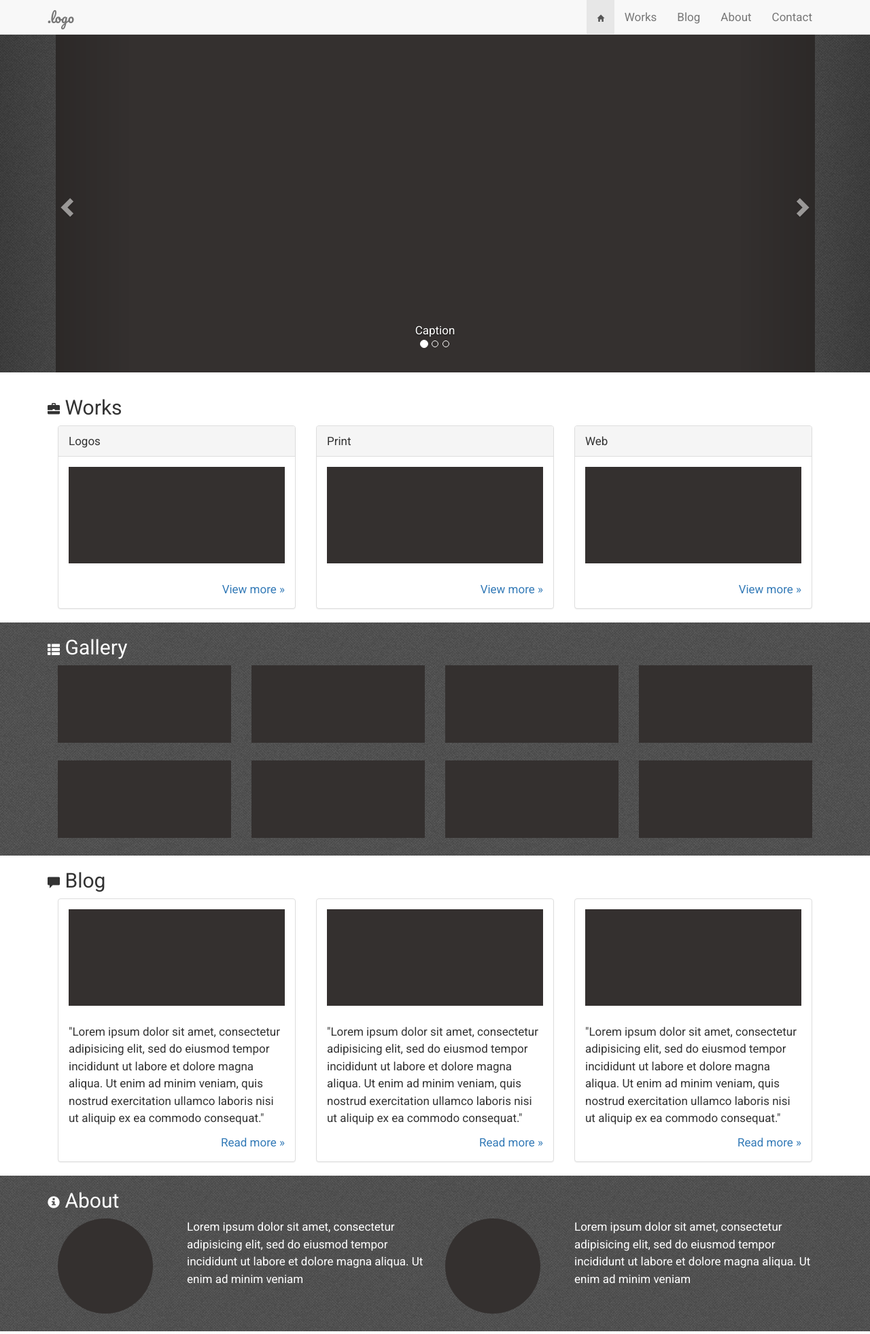
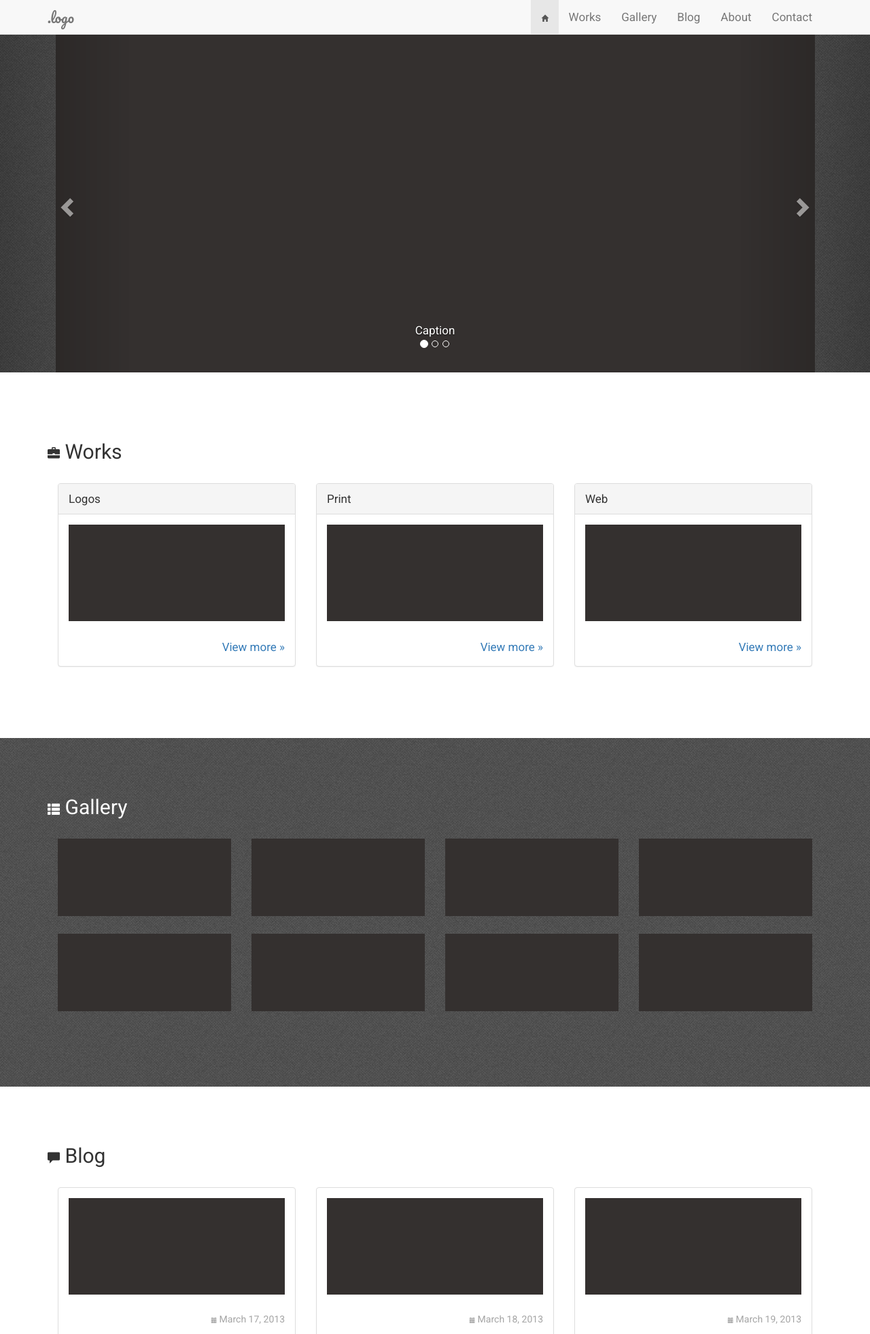
Before and after one commit to jazio/silexboot, a PHP site: page / in a window 1280 px wide. Shown: the top 1963 px of the page at 68% size. Run offline with PHP 8.4, Linux system fonts and the light colour scheme; some libraries are stand-ins or nearby versions.

Commit message:
spaceparagraph, linkimage

```diff
--- a/web/index.html
+++ b/web/index.html
@@ -31,6 +31,7 @@
                 <ul class="nav navbar-nav pull-right">
                   <li class="active"><a href="#"><span class="glyphicon glyphicon-home"></span></a></li>
                   <li><a href="#works">Works</a></li>
+                  <li><a href="#gallery">Gallery</a></li>
                   <li><a href="#blog">Blog</a></li>
                   <li><a href="#about">About</a></li>
                   <li><a href="#contact">Contact</a></li>
@@ -56,7 +57,7 @@
           <div class="carousel-inner">
 
             <div class="item active">
-              <img src="img/carousel.jpg" alt="Carousel slide"/>
+              <img src="img/placeholder.jpg" alt="Carousel slide"/>
 
               <div class="carousel-caption">
                 Caption
@@ -66,7 +67,7 @@
 
 
             <div class="item">
-              <img src="img/carousel.jpg" alt="Carousel slide"/>
+              <img src="img/placeholder.jpg" alt="Carousel slide"/>
 
               <div class="carousel-caption">
                 Caption
@@ -76,7 +77,7 @@
 
 
             <div class="item">
-              <img src="img/carousel.jpg" alt="Carousel slide"/>
+              <img src="img/placeholder.jpg" alt="Carousel slide"/>
 
               <div class="carousel-caption">
                 Caption
@@ -106,7 +107,7 @@
               <div class="panel panel-default">
                 <div class="panel-heading">Logos</div>
                 <div class="panel-body">
-                  <img src="img/carousel.jpg" alt="Carousel slide" width="100%" height="20%">
+                  <a href="#"><img src="img/placeholder.jpg" alt="Carousel slide" width="100%" height="20%"></a>
                   <p><a class="pull-right" href="#">View more &raquo;</a></p>
 
                 </div>
@@ -118,7 +119,7 @@
                 <div class="panel-heading">Print</div>
                 <div class="panel-body">
 
-                  <img src="img/carousel.jpg" alt="Carousel slide" width="100%" height="20%">
+                  <a href="#"><img src="img/placeholder.jpg" alt="Carousel slide" width="100%" height="20%"></a>
                   <p><a class="pull-right" href="#">View more &raquo;</a></p>
 
                 </div>
@@ -128,7 +129,7 @@
               <div class="panel panel-default">
                 <div class="panel-heading">Web</div>
                 <div class="panel-body">
-                  <img src="img/carousel.jpg" alt="Carousel slide" width="100%" height="20%">
+                  <a href="#"><img src="img/placeholder.jpg" alt="Carousel slide" width="100%" height="20%"></a>
                   <p><a class="pull-right" href="#">View more &raquo;</a></p>
 
                 </div>
@@ -145,42 +146,42 @@
     <div class="container">
       <h2><span class="glyphicon glyphicon-th-list"></span> Gallery</h2>
 <div class="col-md-3">
-  <img src="img/carousel.jpg" alt="Carousel slide" width="100%" height="20%">
+  <a href="#"><img src="img/placeholder.jpg" alt="Carousel slide" width="100%" height="20%"></a>
      <div class="col-md-4"></div>
   </div>
 
     <div class="col-md-3">
-  <img src="img/carousel.jpg" alt="Carousel slide" width="100%" height="20%">
+    <a href="#"><img src="img/placeholder.jpg" alt="Carousel slide" width="100%" height="20%"></a>
      <div class="col-md-4"></div>
   </div>
 <div class="col-md-3">
-  <img src="img/carousel.jpg" alt="Carousel slide" width="100%" height="20%">
+<a href="#"><img src="img/placeholder.jpg" alt="Carousel slide" width="100%" height="20%"></a>
      <div class="col-md-4"></div>
   </div>
 
 <div class="col-md-3">
-  <img src="img/carousel.jpg" alt="Carousel slide" width="100%" height="20%">
+<a href="#"><img src="img/placeholder.jpg" alt="Carousel slide" width="100%" height="20%"></a>
      <div class="col-md-4"></div>
   </div>
 
 
 <div class="col-md-3">
-  <img src="img/carousel.jpg" alt="Carousel slide" width="100%" height="20%">
+<a href="#"><img src="img/placeholder.jpg" alt="Carousel slide" width="100%" height="20%"></a>
      <div class="col-md-4"></div>
   </div>
 
 <div class="col-md-3">
-  <img src="img/carousel.jpg" alt="Carousel slide" width="100%" height="20%">
+<a href="#"><img src="img/placeholder.jpg" alt="Carousel slide" width="100%" height="20%"></a>
      <div class="col-md-4"></div>
   </div>
 
 <div class="col-md-3">
-  <img src="img/carousel.jpg" alt="Carousel slide" width="100%" height="20%">
+<a href="#"><img src="img/placeholder.jpg" alt="Carousel slide" width="100%" height="20%"></a>
      <div class="col-md-4"></div>
   </div>
 
 <div class="col-md-3">
-  <img src="img/carousel.jpg" alt="Carousel slide" width="100%" height="20%">
+<a href="#"><img src="img/placeholder.jpg" alt="Carousel slide" width="100%" height="20%"></a>
      <div class="col-md-4"></div>
   </div>
 
@@ -191,13 +192,15 @@
 
         <!-- Blog
         ================================================== -->
-        <div id="blog"class="row">
+        <div id="blog" class="row">
           <div class="container">
             <h2><span class="glyphicon glyphicon-comment"></span> Blog</h2>
             <div class="col-md-4">
               <div class="panel panel-default">
                <div class="panel-body">
-                 <img src="img/carousel.jpg" alt="Carousel slide" width="100%" height="20%">
+                 <img src="img/placeholder.jpg" alt="Carousel slide" width="100%" height="20%">
+                 <p class="blog-date pull-right"><i class="glyphicon glyphicon-calendar"></i> March 17, 2013</p> <div class="clearfix" /></div>
+                 <h3>A girl running on a road</h3>
                  <p>"Lorem ipsum dolor sit amet, consectetur adipisicing elit, sed do eiusmod tempor incididunt ut labore et dolore magna aliqua. Ut enim ad minim veniam, quis nostrud exercitation ullamco laboris nisi ut aliquip ex ea commodo consequat."</p>
                  <p><a class="pull-right" href="#">Read more &raquo;</a></p>
                </div>
@@ -206,7 +209,9 @@
            <div class="col-md-4">
             <div class="panel panel-default">
               <div class="panel-body">
-               <img src="img/carousel.jpg" alt="Carousel slide" width="100%" height="20%">
+               <img src="img/placeholder.jpg" alt="Carousel slide" width="100%" height="20%">
+               <p class="blog-date pull-right"><i class="glyphicon glyphicon-calendar"></i> March 18, 2013</p> <div class="clearfix" /></div>
+                 <h3>A girl running on a road</h3>
                <p>"Lorem ipsum dolor sit amet, consectetur adipisicing elit, sed do eiusmod tempor incididunt ut labore et dolore magna aliqua. Ut enim ad minim veniam, quis nostrud exercitation ullamco laboris nisi ut aliquip ex ea commodo consequat."</p>
                <p><a class="pull-right" href="#">Read more &raquo;</a></p>
              </div>
@@ -215,7 +220,9 @@
          <div class="col-md-4">
           <div class="panel panel-default">
            <div class="panel-body">
-            <img src="img/carousel.jpg" alt="Carousel slide" width="100%" height="20%">
+            <img src="img/placeholder.jpg" alt="Carousel slide" width="100%" height="20%">
+            <p class="blog-date pull-right"><i class="glyphicon glyphicon-calendar"></i> March 19, 2013</p> <div class="clearfix" /></div>
+                 <h3>A girl running on a road</h3>
             <p>"Lorem ipsum dolor sit amet, consectetur adipisicing elit, sed do eiusmod tempor incididunt ut labore et dolore magna aliqua. Ut enim ad minim veniam, quis nostrud exercitation ullamco laboris nisi ut aliquip ex ea commodo consequat."</p>
             <p><a class="pull-right" href="#">Read more &raquo;</a></p>
           </div>
@@ -225,11 +232,11 @@
   </div>
         <!-- About
         ================================================== -->
-        <div id="about"class="row">
+        <div id="about" class="row">
           <div class="container">
             <h2><span class="glyphicon glyphicon-info-sign"></span> About</h2>
             <div class="col-md-2">
-             <img src="img/carousel.jpg" alt="" width="140px" height="140px" class="img-circle"/>
+             <img src="img/placeholder.jpg" alt="" width="140px" height="140px" class="img-circle"/>
            </div>
            <div class="col-md-4">
 
@@ -237,7 +244,7 @@
             <p>Lorem ipsum dolor sit amet, consectetur adipisicing elit, sed do eiusmod tempor incididunt ut labore et dolore magna aliqua. Ut enim ad minim veniam</p>
           </div>
           <div class="col-md-2">
-           <img src="img/carousel.jpg" alt="" width="140px" height="140px" class="img-circle"/>
+           <img src="img/placeholder.jpg" alt="" width="140px" height="140px" class="img-circle"/>
          </div>
          <div class="col-md-4">
           <p>Lorem ipsum dolor sit amet, consectetur adipisicing elit, sed do eiusmod tempor incididunt ut labore et dolore magna aliqua. Ut enim ad minim veniam</p>
@@ -246,7 +253,7 @@
     </div>
         <!-- Contact
         ================================================== -->
-        <div id="contact"class="row">
+        <div id="contact" class="row">
           <div class="container">
             <h2><span class="glyphicon glyphicon-envelope"></span> Contact</h2>
             <div class="col-md-8">
@@ -289,7 +296,7 @@
              <footer>
 
               <p class="pull-right"><a href="#">Back to top</a></p>
-              <p>&copy; 2014 Your Company. &middot;  1264 Charlebois<br/>
+              <p>&copy; 2014 Your Company. &middot;  1264 Charlebois
                 G4K 1P5. <a href="#"> Privacy</a> &middot; <a href="#"> Terms</a>
               </footer>
             </div>
--- a/web/styles/screen.css
+++ b/web/styles/screen.css
@@ -9,6 +9,9 @@ body {
 	font-size: 170%;
 
 }
+h2 {
+	margin: 0 0 1em 0;
+}
 
 p {
 	line-height: 1.5em;
@@ -19,7 +22,7 @@ p {
 /* Layout */
 
 body {
- margin-top: 50px;
+	margin-top: 50px;
 }
 
 .carousel-inner {
@@ -32,8 +35,20 @@ body {
 }
 
 #gallery, #about, #footer {
-background: url(../img/tweed.png) repeat;
-color: white;
+	background: url(../img/tweed.png) repeat;
+	color: white;
 }
 
-img {margin: 0 0 1.5em 0}
+.row {
+	padding: 5em 0;
+
+}
+
+.blog-date{
+	color: #A5A5A5;
+	font-size: 14px;
+}
+
+img {
+	margin: 0 0 1.5em 0;
+}
```
Also changed, not shown: README.md, web/img/placeholder.jpg (added).
